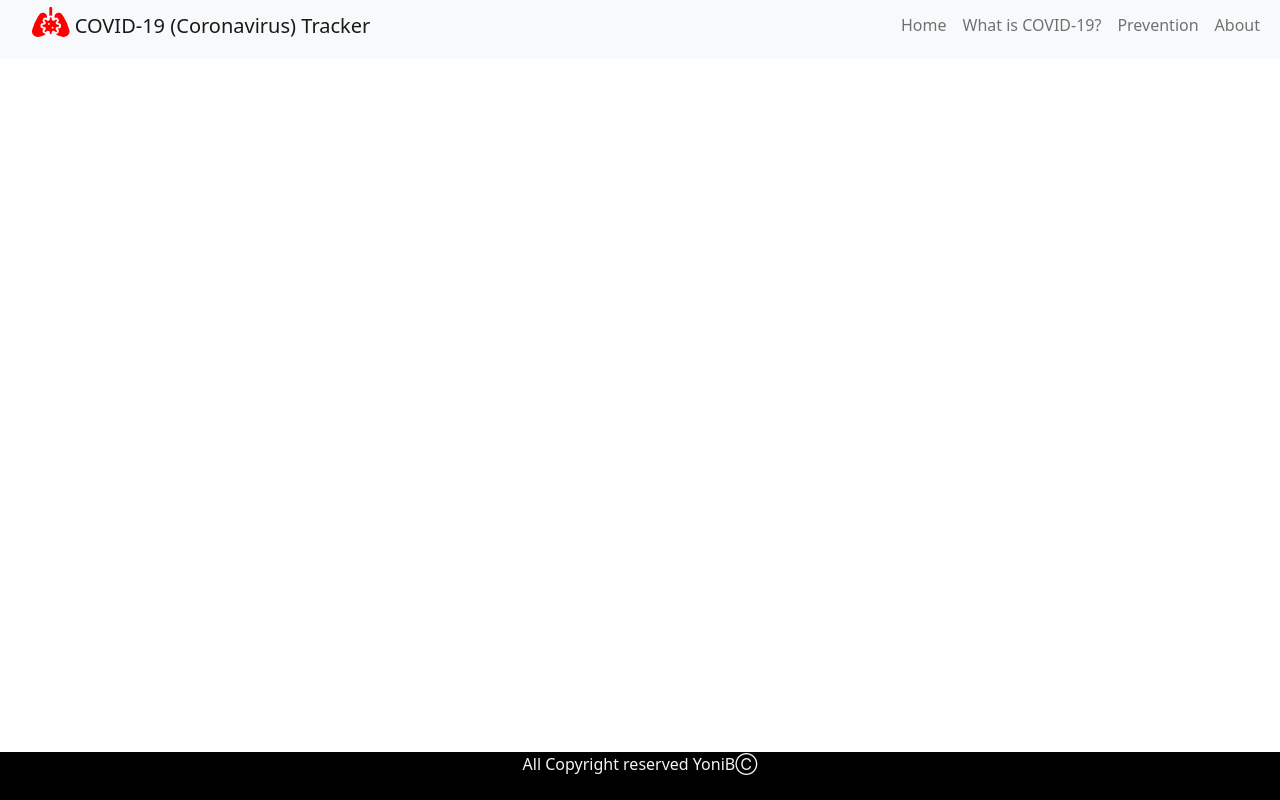
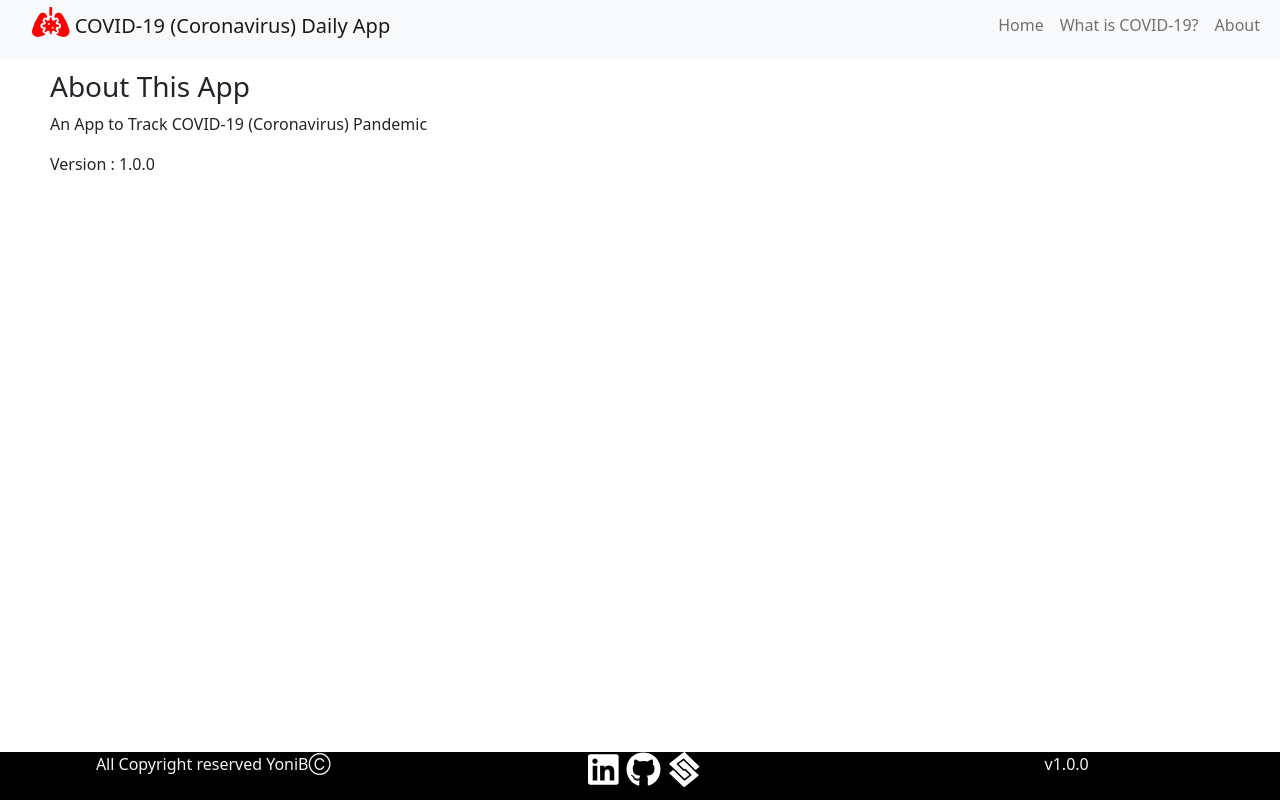
Before and after one commit to YoniB1995/covid-daily-application, a React (Create React App) app: page /about in a window 1280 px wide. Built offline with nearby package versions, Linux system fonts and the light colour scheme; no server answers.

Commit message:
edited responsive layout

```diff
--- a/src/App.js
+++ b/src/App.js
@@ -20,11 +20,12 @@ const Mobile = ({ children }) => {
     <>
     <Desktop>
     <DesktopApp />
+    <Footer/>
     </Desktop>
     <Mobile>
         <MobileApp />
     </Mobile>
-    <Footer/>
+
     </>
 
   );
--- a/src/components/features/Footer.js
+++ b/src/components/features/Footer.js
@@ -1,13 +1,20 @@
 import React from 'react'
 import '../../App.css'
+import { FontAwesomeIcon } from '@fortawesome/react-fontawesome';
+import { faLungsVirus } from '@fortawesome/free-solid-svg-icons';
+import { faGithub, faLinkedin,faStaylinked } from '@fortawesome/free-brands-svg-icons';
 
 const Footer = () => {
 
     return(
         <div className="footer-style">
-            <div></div>
             <div>All Copyright reserved YoniBⒸ</div>
-            <div></div>
+            <div>
+                <a href="https://www.linkedin.com/in/yoni-bitew-955b971bb/" target="_blank"> <FontAwesomeIcon icon={faLinkedin} style={{color:"white", fontSize:"35px",marginLeft:"8px"}}/></a>
+                <a href="https://github.com/YoniB1995" target="_blank"><FontAwesomeIcon icon={faGithub} style={{color:"white", fontSize:"35px",marginLeft:"8px"}}/></a>
+                <a href="https://yonib-personal-website.herokuapp.com/" target="_blank"><FontAwesomeIcon icon={faStaylinked} style={{color:"white", fontSize:"35px",marginLeft:"8px"}}/></a>
+            </div>
+            <div>v1.0.0</div>
         </div>
     )
 }
--- a/src/components/features/NavItem.js
+++ b/src/components/features/NavItem.js
@@ -23,7 +23,7 @@ const NavbarComp = props => {
               icon={faLungsVirus}
               style={{ color: 'red', fontSize: '30px' }}
             />{' '}
-            COVID-19 (Coronavirus) Tracker
+            COVID-19 (Coronavirus) Daily App
           </NavbarBrand>
           <Nav navbar className=' float-right'>
             <NavItem>
@@ -35,12 +35,6 @@ const NavbarComp = props => {
             <NavItem>
               <NavLink href='/about-covid-19'>
                 <h6>What is COVID-19?</h6>
-              </NavLink>
-            </NavItem>
-
-            <NavItem>
-              <NavLink href='/prevention'>
-                <h6>Prevention</h6>
               </NavLink>
             </NavItem>
 
--- /dev/null
+++ b/src/components/pages/About.js
@@ -0,0 +1,15 @@
+import React  from 'react';
+
+const About = () => {
+
+    return (
+      <div style={{ marginTop: '70px', marginLeft: '50px' }}>
+        <h3>About This App</h3>
+        <p>An App to Track COVID-19 (Coronavirus) Pandemic</p>
+        <p>Version : 1.0.0 </p>
+      </div>
+    );
+  }
+
+
+export default About;
--- a/src/components/pages/DesktopApp.js
+++ b/src/components/pages/DesktopApp.js
@@ -2,9 +2,8 @@ import React, { useState , useEffect } from 'react';
 import { BrowserRouter as Router, Switch, Route } from 'react-router-dom';
 import NavbarComp from '../features/NavItem';
 import Countries from '../features/Countries';
-import axios from 'axios';
 // import Total from './Total';
-// import About from './About';
+import About from '../pages//About';
 import AboutCorona from '../pages/AboutCorona';
 import Prevention from '../pages/Prevention';
 import CountryData from '../features/CountryData';
@@ -75,7 +74,7 @@ export default function DesktopApp() {
                             <Col  sm={10}>
                             <Tab.Content style={{ marginLeft: '5px',marginRight: '10px'}}>
                                 <Tab.Pane eventKey='first'>
-                                 <MapContainer />
+                                <MapContainer />
 
                                 </Tab.Pane>
                                 <Tab.Pane eventKey='second'>
@@ -103,7 +102,7 @@ export default function DesktopApp() {
                 {/* <LocalData /> */}
                 </>
             )} />
-            {/* <Route exact path='/about' component={About} /> */}
+            <Route exact path='/about' component={About} />
             <Route exact path='/country/:country'
             render={(routeProps) => (
                 <CountryData
```
Also changed, not shown: 1 other file (tests, documents, lock files or other folders).
